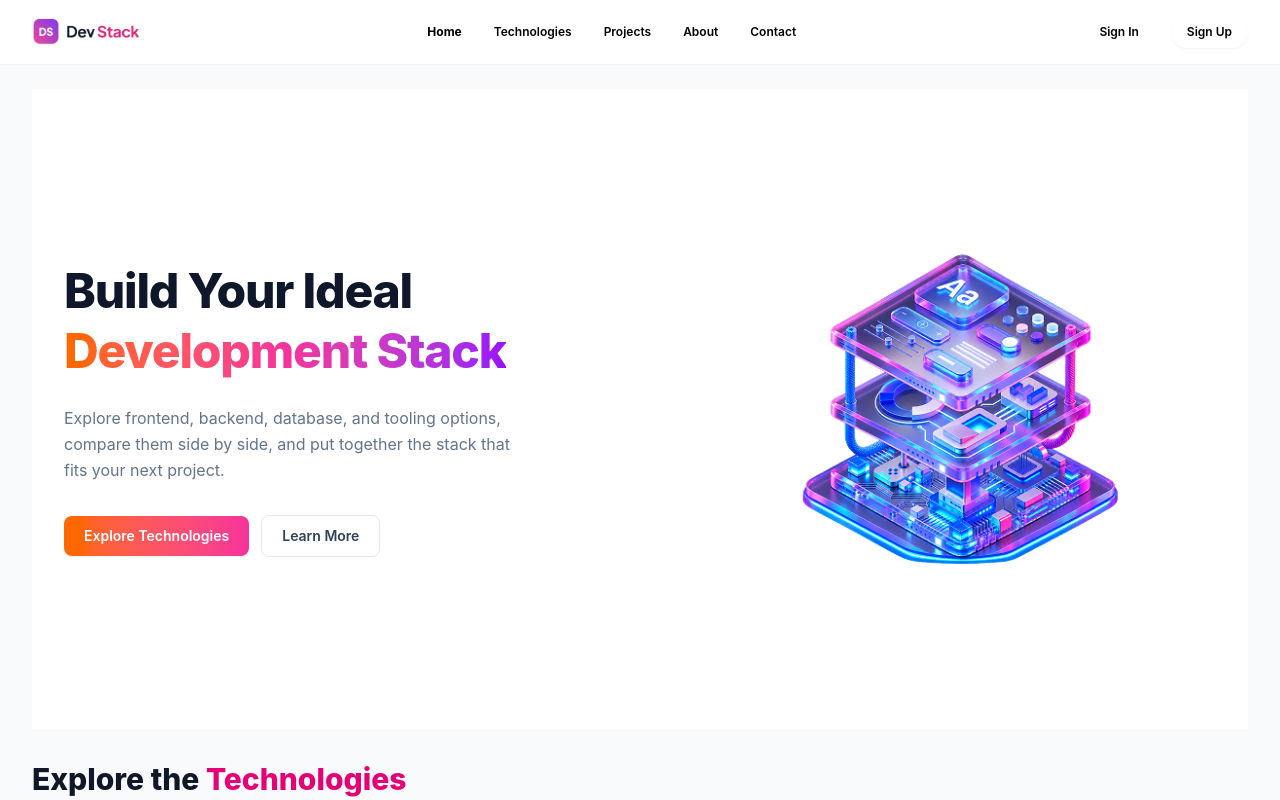
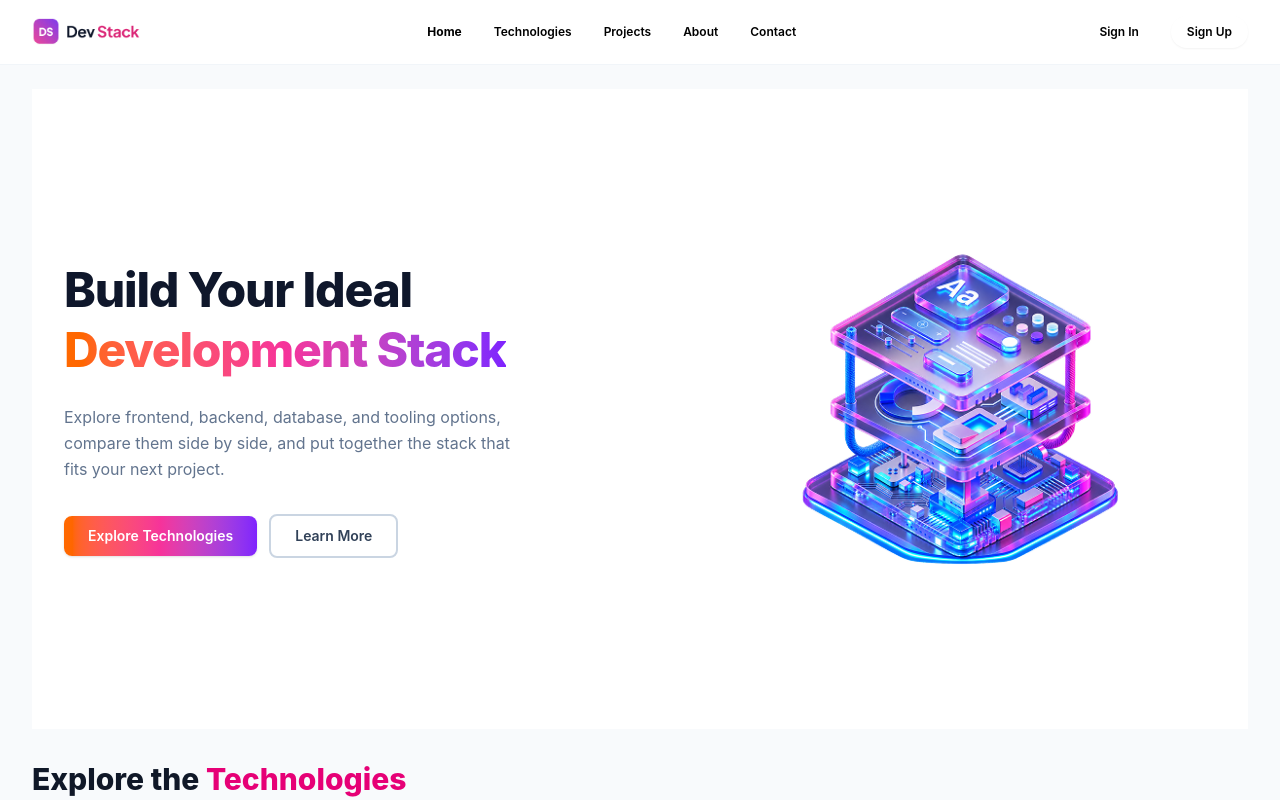
Before and after one commit to sabbir84552-web/Dev-stack, a React (Vite) app: page / in a window 1280 px wide. Shown: the top 800 px of the page. Built offline with nearby package versions, Linux system fonts and the light colour scheme.

Commit message:
fixed banner heading gradient and button outline styles

```diff
--- a/src/components/Banar.jsx
+++ b/src/components/Banar.jsx
@@ -1,3 +1,4 @@
+import React from "react";
 import heroImg from "../assets/banner-stack.png";
 
 export default function Banar() {
@@ -5,33 +6,46 @@ export default function Banar() {
     <section className="py-8 sm:py-12 md:py-16 bg-white">
       <div className="max-w-7xl mx-auto px-4 sm:px-6 lg:px-8">
         <div className="grid grid-cols-1 md:grid-cols-2 gap-8 md:gap-12 items-center">
-          {/* bam Side Content Mobile-a Center, PC-te bame Align */}
+
+          {/* বাম পাশ: Heading, Description, Buttons */}
           <div className="text-center md:text-left space-y-4 sm:space-y-6">
+
+            {/* Heading: Plain Text + Gradient Text */}
             <h1 className="text-3xl sm:text-4xl lg:text-5xl font-extrabold text-slate-900 leading-tight tracking-tight">
               Build Your Ideal <br />
-              <span className="bg-gradient-to-r from-orange-500 via-pink-500 to-purple-600 bg-clip-text text-transparent">
+              <span className="bg-gradient-to-r from-orange-500 via-pink-500 to-violet-600 bg-clip-text text-transparent">
                 Development Stack
               </span>
             </h1>
 
+            {/* Description Text */}
             <p className="text-slate-500 text-xs sm:text-sm md:text-base leading-relaxed max-w-md mx-auto md:mx-0">
               Explore frontend, backend, database, and tooling options, compare
               them side by side, and put together the stack that fits your next
               project.
             </p>
 
-            {/*  Button gula */}
+            {/* Two Buttons: Explore Technologies (Gradient) & Learn More (Outlined) */}
             <div className="flex items-center justify-center md:justify-start gap-3 pt-2">
-              <button className="bg-gradient-to-r from-orange-500 to-pink-500 hover:opacity-95 text-white font-semibold text-xs sm:text-sm px-5 py-2.5 rounded-lg shadow-xs transition">
+              {/* Button 1: Gradient */}
+              <a
+                href="#technologies"
+                className="bg-gradient-to-r from-orange-500 via-pink-500 to-violet-600 hover:opacity-90 text-white font-semibold text-xs sm:text-sm px-6 py-2.5 rounded-lg shadow-sm transition-all inline-block text-center"
+              >
                 Explore Technologies
-              </button>
-              <button className="bg-white hover:bg-slate-50 text-slate-700 border border-slate-200 font-semibold text-xs sm:text-sm px-5 py-2.5 rounded-lg transition">
+              </a>
+
+              {/* Button 2: Outlined */}
+              <a
+                href="#learn-more"
+                className="border-2 border-slate-300 hover:border-slate-400 text-slate-700 bg-transparent hover:bg-slate-50 font-semibold text-xs sm:text-sm px-6 py-2.5 rounded-lg transition-all inline-block text-center"
+              >
                 Learn More
-              </button>
+              </a>
             </div>
           </div>
 
-          {/* dain  Side Stack Graphic chobigula */}
+          {/* ডান পাশ: Banner Graphic Image */}
           <div className="flex justify-center md:justify-end">
             <img
               src={heroImg}
@@ -39,6 +53,7 @@ export default function Banar() {
               className="w-full max-w-xs sm:max-w-sm md:max-w-md lg:max-w-lg object-contain"
             />
           </div>
+
         </div>
       </div>
     </section>
```
